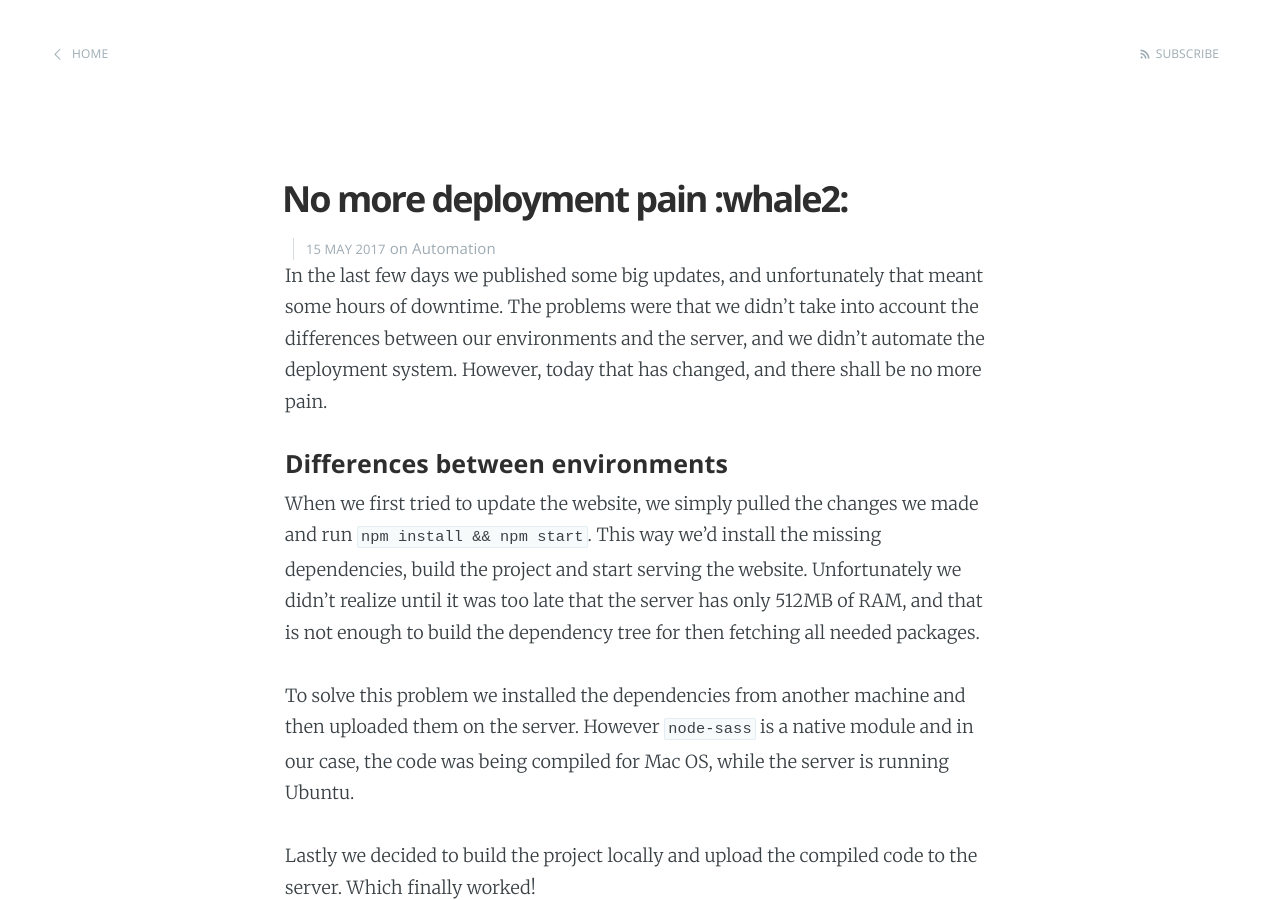
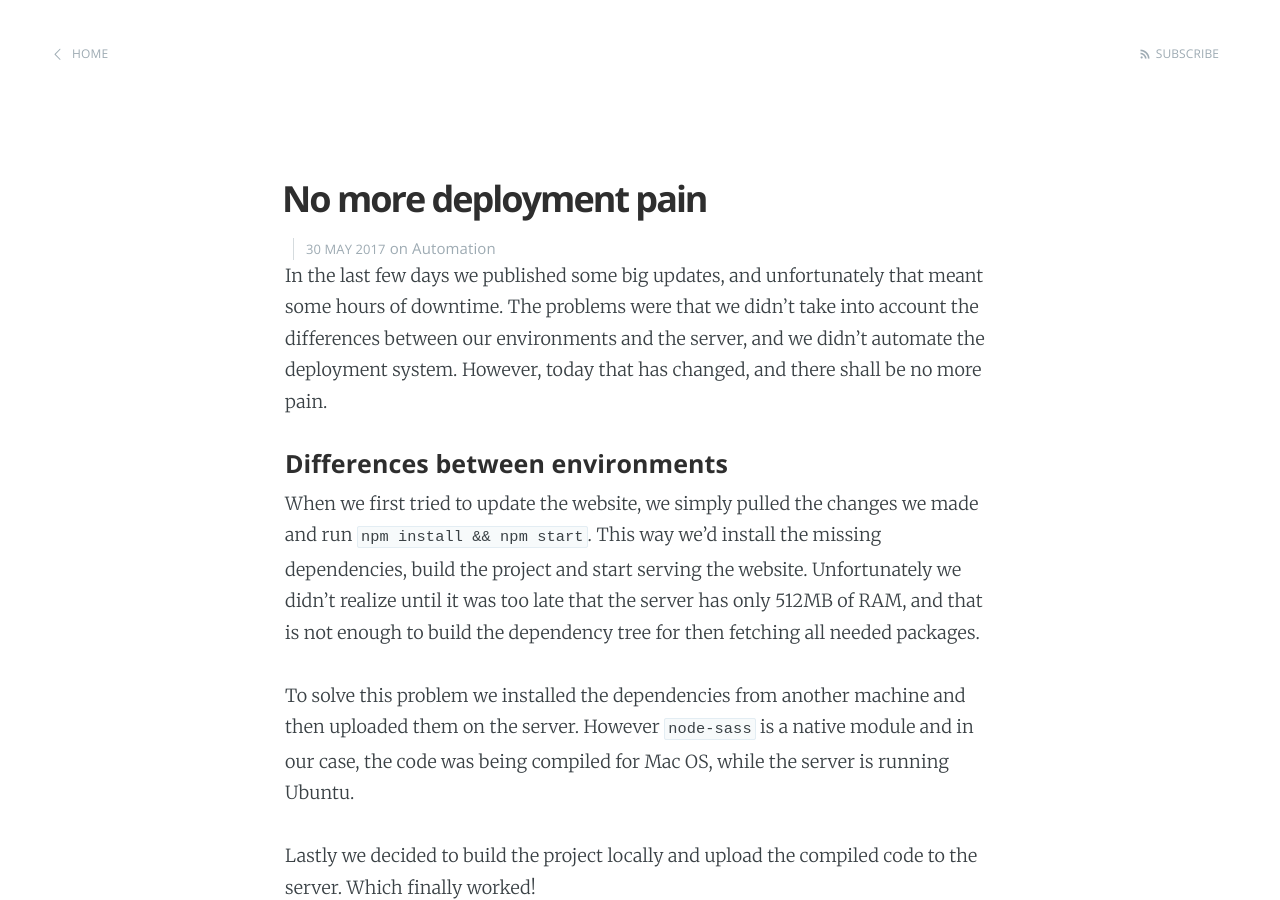
Before and after one commit to jeffreyyoung/learn-anything.github.io, a Jekyll site: the page built from _posts/2017-05-30-no-more-pain.markdown, in a window 1280 px wide and 900 px high. Built offline with Jekyll 4.4.1, drawn with Linux system fonts in a browser that asks for light colours.

Commit message:
fixed time

```diff
--- a/_posts/2017-05-30-no-more-pain.markdown
+++ b/_posts/2017-05-30-no-more-pain.markdown
@@ -1,7 +1,7 @@
 ---
 layout: post
-title: "No more deployment pain :whale2:"
-date: 2017-05-15 15:18:00
+title: "No more deployment pain"
+date: 2017-05-30 22:56:00
 categories: Automation
 author: Angelo
 ---
```
